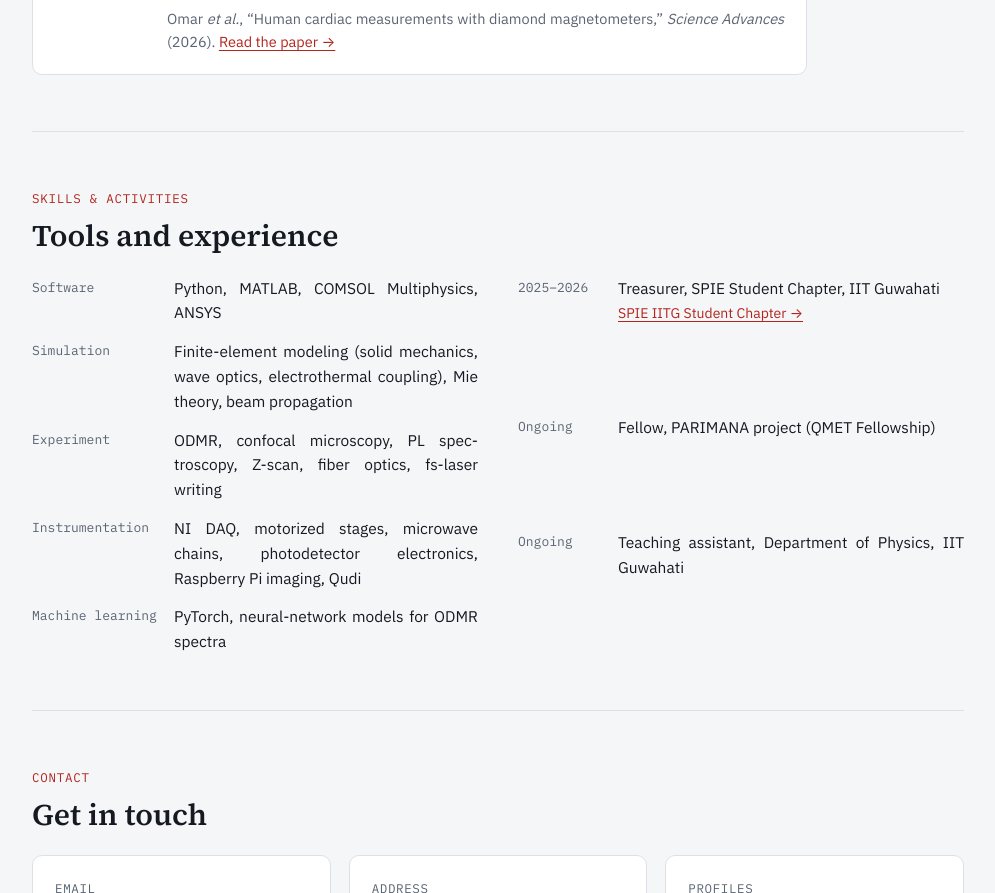
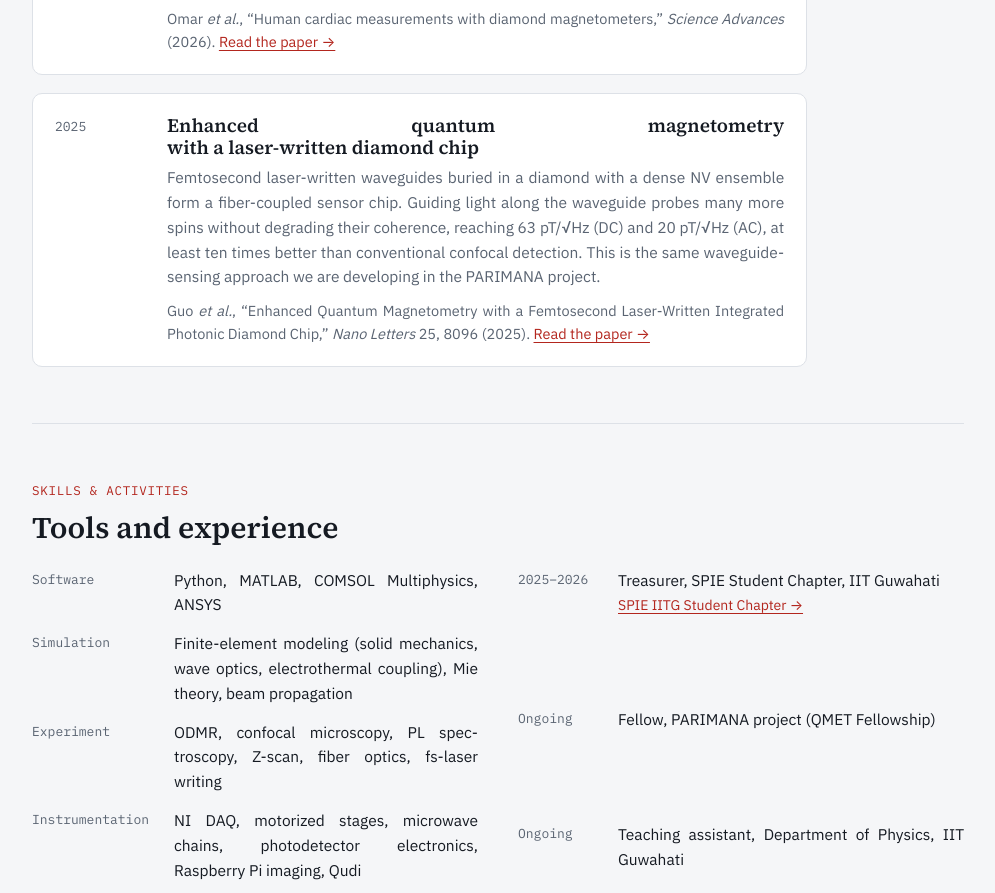
Before and after one commit to sachinnegi128-tech/sachinnegi128-tech.github.io, a plain HTML site: page index.html in a window 1280 px wide. Shown: the part 4398-5291 px from the top of the page, without its empty margins (142-1137 px from the left). Drawn offline with Linux system fonts and the light colour scheme.

Commit message:
Add Nano Letters waveguide magnetometry paper to Recommended reading
Co-Authored-By: Claude Opus 5.5 <noreply@anthropic.com>
Claude-Session: https://claude.ai/code/session_01TRfCnrDVp9AxFGquzLeok2

```diff
--- a/index.html
+++ b/index.html
@@ -306,6 +306,14 @@ footer{border-top:1px solid var(--line);padding:28px 0 40px;color:var(--muted);f
           <p class="src">Omar <i>et al.</i>, “Human cardiac measurements with diamond magnetometers,” <i>Science Advances</i> (2026). <a href="https://www.science.org/doi/10.1126/sciadv.aeg5281">Read the paper →</a></p>
         </div>
       </li>
+      <li>
+        <span class="when">2025</span>
+        <div>
+          <h3>Enhanced quantum magnetometry with a laser-written diamond chip</h3>
+          <p>Femtosecond laser-written waveguides buried in a diamond with a dense NV ensemble form a fiber-coupled sensor chip. Guiding light along the waveguide probes many more spins without degrading their coherence, reaching 63 pT/√Hz (DC) and 20 pT/√Hz (AC), at least ten times better than conventional confocal detection. This is the same waveguide-sensing approach we are developing in the PARIMANA project.</p>
+          <p class="src">Guo <i>et al.</i>, “Enhanced Quantum Magnetometry with a Femtosecond Laser-Written Integrated Photonic Diamond Chip,” <i>Nano Letters</i> 25, 8096 (2025). <a href="https://pubs.acs.org/doi/10.1021/acs.nanolett.5c00148">Read the paper →</a></p>
+        </div>
+      </li>
     </ul>
   </section>
 
```
